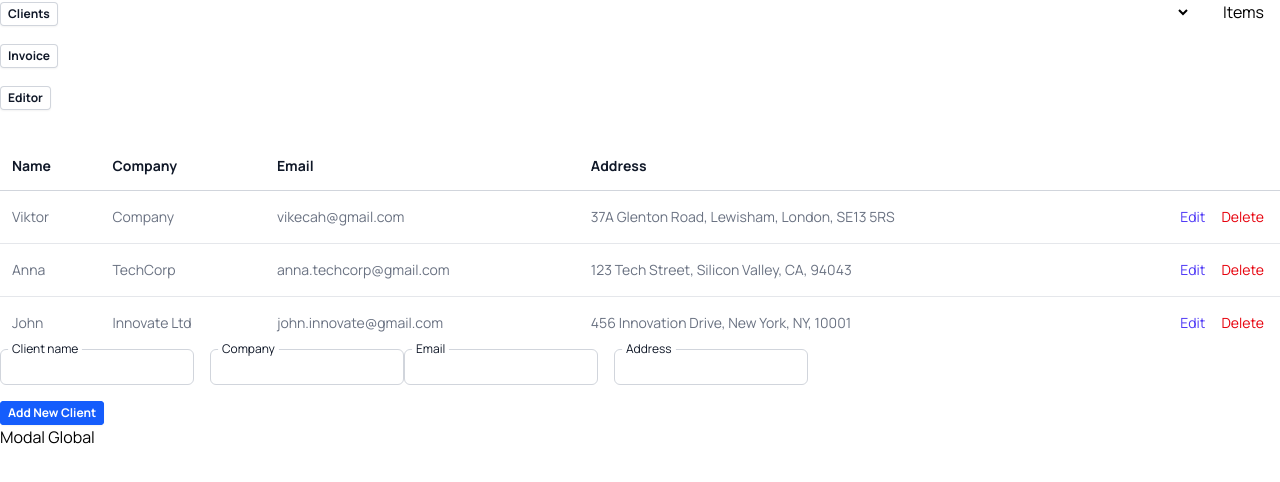
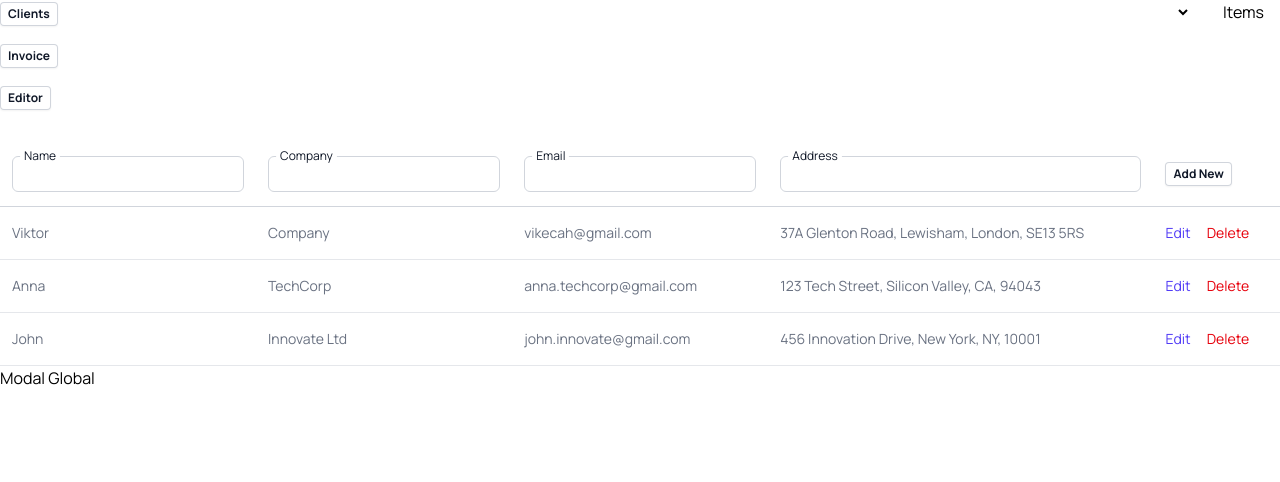
Before and after one commit to viktorHadz/vue-invoicer, a Vue app: page /clients in a window 1280 px wide. Shown: the top 482 px of the page. Built offline with nearby package versions, Linux system fonts and the light colour scheme.

Commit message:
reusability of clients, crud operations start

```diff
--- a/src/components/UI/LeBtn.vue
+++ b/src/components/UI/LeBtn.vue
@@ -1,32 +1,15 @@
 <template>
-  <button :type="type" :class="computedClasses" @click="$emit('click', $event)">
-    <slot />
+  <button
+    class="rounded-sm px-2 py-1 text-xs font-semibold ring-1 shadow-xs ring-inset bg-white text-gray-900 ring-gray-300 hover:bg-gray-50"
+  >
+    {{ buttonText }}
   </button>
 </template>
 
 <script>
 export default {
   props: {
-    type: {
-      type: String,
-      default: 'button',
-    },
-    variant: {
-      type: String,
-      default: 'default', // Variants for different button styles
-    },
-  },
-  computed: {
-    computedClasses() {
-      // Need to use classes like primary for colors here which are set up in the @theme for both light and dark
-      const baseClasses = 'rounded-sm px-2 py-1 text-xs font-semibold ring-1 shadow-xs ring-inset'
-      const variants = {
-        default: 'bg-white text-gray-900 ring-gray-300 hover:bg-gray-50',
-        primary: 'bg-blue-600 text-white ring-blue-600 hover:bg-blue-700',
-        danger: 'bg-red-600 text-white ring-red-600 hover:bg-red-700',
-      }
-      return `${baseClasses} ${variants[this.variant] || variants.default}`
-    },
+    buttonText: String,
   },
 }
 </script>
--- a/src/components/UI/LeInput.vue
+++ b/src/components/UI/LeInput.vue
@@ -1,35 +1,30 @@
+<template>
+  <div class="relative">
+    <label
+      :for="props.id"
+      class="absolute -top-2 left-2 inline-block rounded-lg bg-white px-1 text-xs font-medium text-gray-900"
+    >
+      {{ props.label }}
+    </label>
+
+    <input
+      :id="id"
+      :name="name"
+      :value="modelValue"
+      @input="emit('update:modelValue', $event.target.value)"
+      v-bind="$attrs"
+      class="block w-full rounded-md font-normal bg-white px-3 py-1.5 text-base text-gray-900 outline-1 -outline-offset-1 outline-gray-300 placeholder:text-gray-400 focus:outline-2 focus:-outline-offset-2 focus:outline-indigo-600 sm:text-sm/6"
+    />
+  </div>
+</template>
+
 <script setup>
-import {  ref } from 'vue'
 const props = defineProps({
-  labelName: { type: String, required: true },
-  inputPlaceholder: { type: String, required: false },
-  inputName: { type: String, required: true },
-  inputType: { type: String, required: true },
-  autocompleteType: { type: String, required: false },
-  modelValue: String,
+  label: String,
+  id: String,
+  name: String,
+  modelValue: [String, Number],
 })
-
-const uniqueId = ref(`input-${Math.random().toString(36).slice(2, 11)}`)
 
 const emit = defineEmits(['update:modelValue'])
 </script>
-
-<template>
-  <div class="relative">
-    <label
-      :for="uniqueId"
-      class="absolute -top-2 left-2 inline-block rounded-lg bg-white px-1 text-xs font-medium text-gray-900"
-      >{{ props.labelName }}</label
-    >
-    <input
-      :id="uniqueId"
-      :name="props.inputName"
-      :type="props.inputType"
-      :value="modelValue"
-      class="block w-full rounded-md bg-white px-3 py-1.5 text-base text-gray-900 outline-1 -outline-offset-1 outline-gray-300 placeholder:text-gray-400 focus:outline-2 focus:-outline-offset-2 focus:outline-indigo-600 sm:text-sm/6"
-      :placeholder="props.inputPlaceholder"
-      @input="emit('update:modelValue', $event.target.value)"
-      :autocomplete="autocompleteType"
-    />
-  </div>
-</template>
--- a/src/components/UI/LeTable.vue
+++ b/src/components/UI/LeTable.vue
@@ -12,7 +12,7 @@ export default {
   },
 }
 </script>
-<script setup></script>
+
 <template>
   <div class="px-4 sm:px-6 lg:px-8">
     <div class="sm:flex sm:items-center"></div>
@@ -36,6 +36,8 @@ export default {
               </tr>
             </thead>
             <tbody>
+              <!-- Allows top row insertion -->
+              <slot></slot>
               <tr v-for="(row, rowIndex) in data" :key="rowIndex">
                 <td
                   v-for="(column, colIndex) in columns"
--- /dev/null
+++ b/src/components/UI/table/LeTd.vue
@@ -0,0 +1,5 @@
+<template>
+  <td class="border-b border-gray-200 px-3 py-4 text-sm text-gray-500 whitespace-nowrap">
+    <slot></slot>
+  </td>
+</template>
--- /dev/null
+++ b/src/components/UI/table/LeTh.vue
@@ -0,0 +1,9 @@
+<template>
+  <th
+    class="sticky top-0 z-10 border-b border-gray-300 bg-white/75 px-3 py-3.5 text-left text-sm font-semibold text-gray-900 backdrop-blur-sm backdrop-filter"
+  >
+    <slot></slot>
+  </th>
+</template>
+
+<script setup></script>
--- a/src/components/clients/AddClient.vue
+++ /dev/null
@@ -1,69 +0,0 @@
-<script setup>
-import { reactive } from 'vue'
-import LeBtn from '../UI/LeBtn.vue'
-import LeInput from '../UI/LeInput.vue'
-import { useClientStore } from '@/stores/clients'
-const store = useClientStore()
-
-const resetInputs = () => {
-  newClient.name = ''
-  newClient.company = ''
-  newClient.email = ''
-  newClient.address = ''
-}
-const newClient = reactive({
-  name: '',
-  company: '',
-  email: '',
-  address: '',
-})
-
-const addNewClient = (client) => {
-  store.createNew(client)
-  resetInputs()
-}
-</script>
-
-<template>
-  <div class="flex gap-4">
-    <LeInput
-      labelName="Client name"
-      v-model="newClient.name"
-      id="client-name"
-      inputName="clients-name"
-      inputType="text"
-      class="w-full"
-      autocompleteType="name"
-    />
-    <LeInput
-      labelName="Company"
-      v-model="newClient.company"
-      id="company-name"
-      inputType="text"
-      inputName="clients-company"
-      autocompleteType="organization"
-      class="w-full"
-    />
-  </div>
-  <div class="flex gap-4">
-    <LeInput
-      labelName="Email"
-      v-model="newClient.email"
-      inputType="text"
-      id="client-email"
-      inputName="clients-email"
-      class="w-full"
-    />
-    <LeInput
-      labelName="Address"
-      v-model="newClient.address"
-      inputType="text"
-      id="client-address"
-      inputName="clients-address"
-      class="w-full"
-    />
-  </div>
-  <div>
-    <LeBtn class="mt-4" variant="primary" @click="addNewClient(newClient)"> Add New Client </LeBtn>
-  </div>
-</template>
--- a/src/components/clients/ClientsTable.vue
+++ b/src/components/clients/ClientsTable.vue
@@ -1,56 +1,183 @@
 <script setup>
 import { useClientStore } from '@/stores/clients'
-import LeTable from '@/components/UI/LeTable.vue'
+import { reactive, ref } from 'vue'
+import LeBtn from '@/components/UI/LeBtn.vue'
+import LeTd from '../UI/table/LeTd.vue'
+import LeInput from '../UI/LeInput.vue'
+import LeTh from '../UI/table/LeTh.vue'
+
 const clientStore = useClientStore()
-const { clients } = clientStore
+const editing = ref(false)
+
+const resetInputs = () => {
+  clientForm.name = ''
+  clientForm.company = ''
+  clientForm.email = ''
+  clientForm.address = ''
+}
+const clientForm = reactive({ name: '', company: '', email: '', address: '' })
+
+function addNewClient() {
+  clientStore.createNew(clientForm)
+  resetInputs()
+}
+
+const editedRowId = ref(null)
+const beforeEditCache = reactive({ name: '', company: '', email: '', address: '' })
+function editTrue(client) {
+  editedRowId.value = client.id
+  // add validation
+  if (client.id === editedRowId.value) {
+    beforeEditCache.value = client
+    editing.value = true
+  }
+}
+
+function editSave(client) {
+  clientStore.update(client)
+  editing.value = false
+  resetInputs()
+}
+
+function removeClient(client) {
+  clientStore.del(client)
+}
 </script>
 <template>
-  <div class="">
-    <LeTable
-      :description="'A list of all the clients including their name, company, email, and address.'"
-      :buttonLabel="'Add Client'"
-      :columns="[
-        { label: 'Name', key: 'name' },
-        { label: 'Company', key: 'company' },
-        { label: 'Email', key: 'email' },
-        { label: 'Address', key: 'address' },
-      ]"
-      :data="clients"
-      @edit="
-        (client) => {
-          /* handle edit client */
-        }
-      "
-      @delete="
-        (client) => {
-          /* handle edit client */
-        }
-      "
-    >
-    </LeTable>
+  <div class="px-4 sm:px-6 lg:px-8">
+    <div class="sm:flex sm:items-center"></div>
+    <div class="mt-8 flow-root">
+      <div class="-mx-4 -my-2 sm:-mx-6 lg:-mx-8">
+        <div class="inline-block min-w-full py-2 align-middle">
+          <table class="min-w-full border-separate border-spacing-0">
+            <thead>
+              <tr>
+                <LeTh>
+                  <LeInput
+                    label="Name"
+                    id="client-add-name-id-1"
+                    name="client-name"
+                    type="text"
+                    autocomplete="name"
+                    required
+                    v-model="clientForm.name"
+                  />
+                </LeTh>
+                <LeTh>
+                  <LeInput
+                    label="Company"
+                    id="client-add-company-1"
+                    name="client-company"
+                    type="text"
+                    autocomplete="organization"
+                    required
+                    v-model="clientForm.company"
+                  />
+                </LeTh>
+                <LeTh>
+                  <LeInput
+                    label="Email"
+                    id="client-add-email-1"
+                    name="client-email"
+                    type="text"
+                    autocomplete="email"
+                    required
+                    v-model="clientForm.email"
+                  />
+                </LeTh>
+                <LeTh>
+                  <LeInput
+                    label="Address"
+                    id="client-add-address-1"
+                    name="client-address"
+                    type="text"
+                    autocomplete="address"
+                    required
+                    v-model="clientForm.address"
+                  />
+                </LeTh>
+                <LeTh>
+                  <LeBtn
+                    @click="(addNewClient(clientForm), console.log('add new in template clicked '))"
+                    buttonText="Add New"
+                  ></LeBtn>
+                </LeTh>
+              </tr>
+            </thead>
+            <tbody>
+              <tr v-for="(client, index) in clientStore.clients" :key="index">
+                <!-- Editable Row -->
+                <template v-if="editing && editedRowId === client.id">
+                  <LeTd
+                    ><LeInput
+                      :id="`edit-client-name-${client.id}`"
+                      :placeholder="client.name"
+                      v-model="clientForm.name"
+                  /></LeTd>
+                  <LeTd
+                    ><LeInput
+                      :id="`edit-client-company-${client.id}`"
+                      :placeholder="client.company"
+                      v-model="clientForm.company"
+                  /></LeTd>
+                  <LeTd
+                    ><LeInput
+                      :id="`edit-client-email-${client.id}`"
+                      :placeholder="client.email"
+                      v-model="clientForm.email"
+                  /></LeTd>
+                  <LeTd
+                    ><LeInput
+                      :id="`edit-client-address-${client.id}`"
+                      :placeholder="client.address"
+                      v-model="clientForm.address"
+                  /></LeTd>
+                  <LeTd>
+                    <div class="flex gap-4">
+                      <a
+                        href="#"
+                        class="text-indigo-600 hover:text-indigo-900"
+                        @click="editSave(client)"
+                        >Save</a
+                      >
+                      <a href="#" class="text-red-600 hover:text-red-900" @click="editing = false"
+                        >Cancel</a
+                      >
+                    </div>
+                  </LeTd>
+                </template>
+
+                <!-- Read-Only Row -->
+                <template v-else>
+                  <LeTd>{{ client.name }}</LeTd>
+                  <LeTd>{{ client.company }}</LeTd>
+                  <LeTd>{{ client.email }}</LeTd>
+                  <LeTd>{{ client.address }}</LeTd>
+
+                  <LeTd>
+                    <div class="flex gap-4">
+                      <a
+                        href="#"
+                        class="text-indigo-600 hover:text-indigo-900"
+                        @click="editTrue(client)"
+                      >
+                        Edit
+                      </a>
+                      <a
+                        href="#"
+                        class="text-red-600 hover:text-red-900"
+                        @click="removeClient(client)"
+                      >
+                        Delete
+                      </a>
+                    </div>
+                  </LeTd>
+                </template>
+              </tr>
+            </tbody>
+          </table>
+        </div>
+      </div>
+    </div>
   </div>
 </template>
-
-<style scoped>
-.table {
-  display: table;
-  width: 100%;
-  border-collapse: collapse;
-}
-.row {
-  display: table-row;
-}
-.header {
-  font-weight: 700;
-  background-color: #f5f5f5;
-}
-.cell {
-  display: table-cell;
-  border: 1px solid #ddd;
-  padding: 8px;
-}
-.flex-direction {
-  display: inline-flex;
-  flex-direction: row;
-}
-</style>
--- a/src/stores/clients.js
+++ b/src/stores/clients.js
@@ -1,5 +1,5 @@
 import { defineStore } from 'pinia'
-import { reactive, ref, watch } from 'vue'
+import { reactive, ref, watch, computed } from 'vue'
 
 export const useClientStore = defineStore('clients', () => {
   const clients = reactive([
@@ -26,11 +26,19 @@ export const useClientStore = defineStore('clients', () => {
     },
   ])
   const createNew = (client) => {
-
+    console.log('Store add ran')
     clients.push({
       id: clients.length + 1,
-      ...client
+      ...client,
     })
+  }
+  const del = (client) => {
+    clients.splice(clients.indexOf(client.id), 1)
+    // const id = client.id
+    // const toRemove = clients.find((el) => { if (el === id) return el })
+    // if (toRemove === -1) { return console.error('Did not find client index') }
+    // console.log('to remove: ', toRemove);
+    // clients.splice(clients[toRemove], 1, client)
   }
   // Selected client reference
   const selectedClient = ref(null)
@@ -53,5 +61,12 @@ export const useClientStore = defineStore('clients', () => {
     selectedClient.value = JSON.parse(client)
     console.log('Client set to: ', selectedClient.value)
   }
-  return { clients, selectedClient, setClient, createNew }
+  const hasClients = computed(() => {
+    if (clients.length > 0) {
+      return true
+    } else {
+      return false
+    }
+  })
+  return { clients, selectedClient, setClient, createNew, hasClients, del }
 })
--- a/src/views/TheClients.vue
+++ b/src/views/TheClients.vue
@@ -1,18 +1,15 @@
 <script setup>
 import ClientsTable from '@/components/clients/ClientsTable.vue'
-import AddClient from '@/components/clients/AddClient.vue'
 import NoClients from '@/components/clients/NoClients.vue'
-import { computed } from 'vue'
 import { useClientStore } from '@/stores/clients'
 const store = useClientStore()
-
-const hasClients = computed(() => store.clients.length > 0)
 </script>
 
 <template>
   <div>
-    <NoClients v-if="!hasClients"></NoClients>
+    <div v-if="!store.hasClients">
+      <NoClients></NoClients>
+    </div>
     <ClientsTable></ClientsTable>
-    <AddClient></AddClient>
   </div>
 </template>
```
Also changed, not shown: src/composables/formHandler.js (+17 -12 lines), src/views/TheNavigation.vue (+7 -3 lines).
